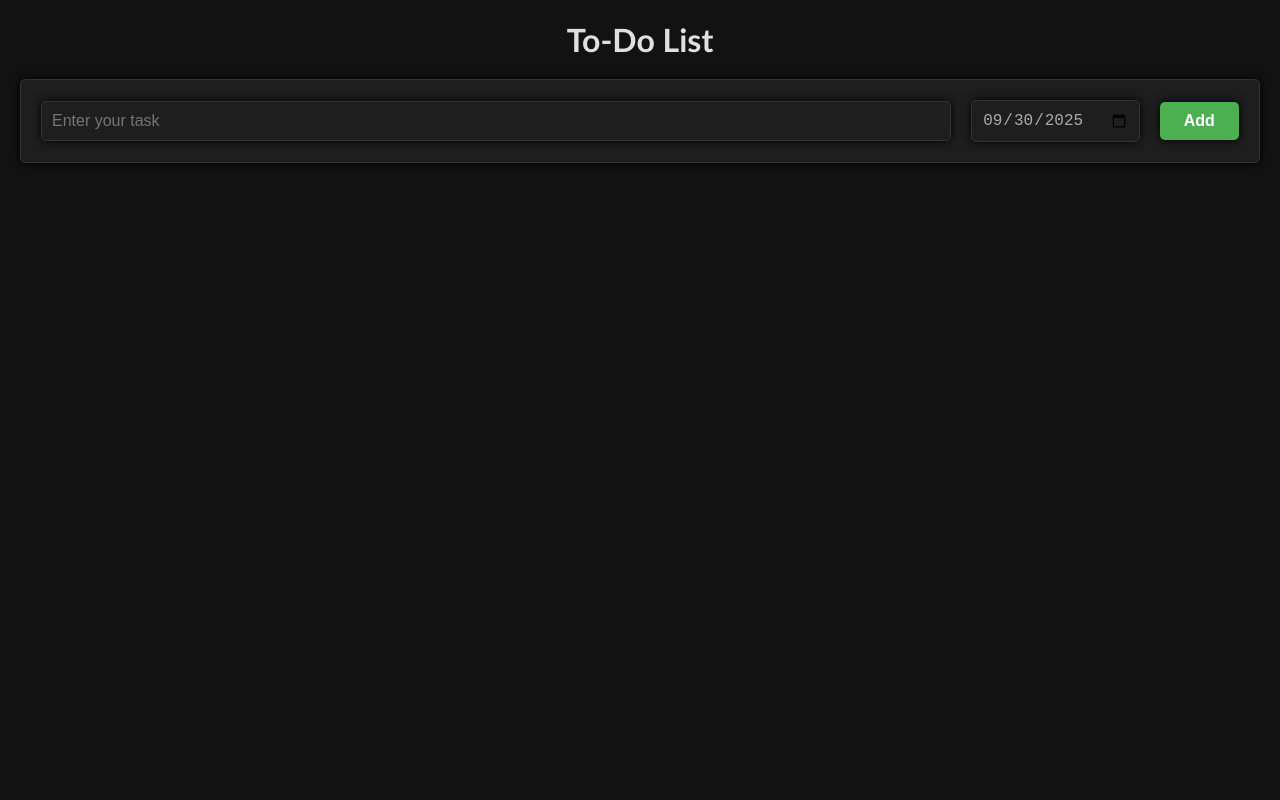
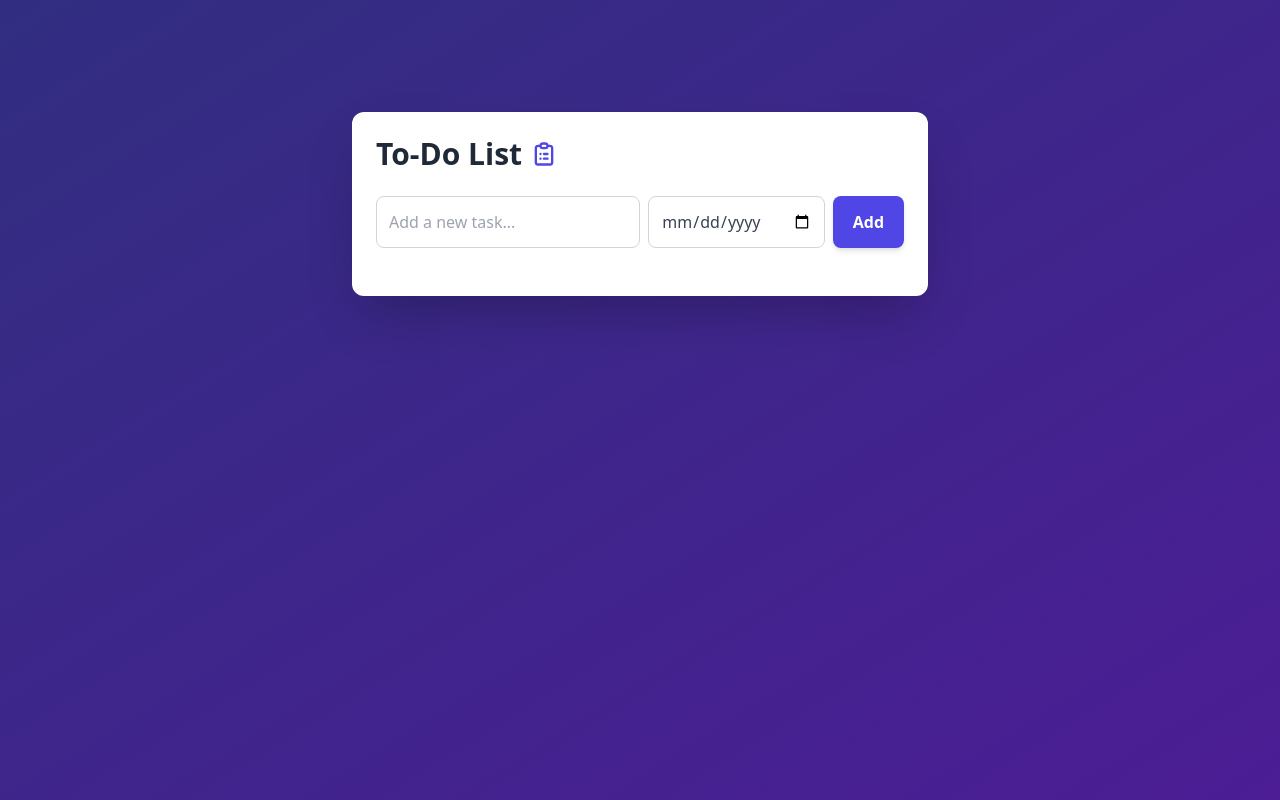
Before and after one commit to SehajdeepSingh95/To-Do-List, a plain HTML site: page index.html in a window 1280 px wide. Drawn offline with nearby package versions, Linux system fonts and the light colour scheme.

Commit message:
Add files via upload

```diff
--- a/index.html
+++ b/index.html
@@ -3,20 +3,38 @@
 <head>
     <meta charset="UTF-8">
     <meta name="viewport" content="width=device-width, initial-scale=1.0">
-    <link rel="stylesheet" href="style.css">
-    <title>Document</title>
+    <link href="https://cdn.jsdelivr.net/npm/tailwindcss@2.2.19/dist/tailwind.min.css" rel="stylesheet">
+    <title>Tailwind To-Do List</title>
 </head>
-<body>
-    <div class="container">
-        <h1>To-Do List</h1>
-        <div class="inputContainer">
-            <input type="text" id="todoInput" placeholder="Enter your task">
-            <input type="date" id="dateInput">
-            <button id="addButton">Add</button>
+<body class="min-h-screen bg-gradient-to-br from-indigo-900 to-purple-900 p-4">
+
+    <div class="todo_app w-full max-w-xl bg-white mx-auto mt-24 p-6 rounded-xl shadow-2xl">
+
+        <h1 class="text-3xl font-extrabold text-gray-800 flex items-center mb-6">
+            To-Do List
+            <svg xmlns="http://www.w3.org/2000/svg" class="w-7 h-7 ml-2 text-indigo-600" fill="none" viewBox="0 0 24 24" stroke="currentColor">
+                <path stroke-linecap="round" stroke-linejoin="round" stroke-width="2" d="M9 5H7a2 2 0 00-2 2v12a2 2 0 002 2h10a2 2 0 002-2V7a2 2 0 00-2-2h-2M9 5a2 2 0 002 2h2a2 2 0 002-2M9 5a2 2 0 012-2h2a2 2 0 012 2m-3 7h3m-3 4h3m-6-4h.01M9 16h.01" />
+            </svg>
+        </h1>
+
+        <div class="input_container flex space-x-2 mb-6">
+            <input
+                type="text"
+                placeholder="Add a new task..."
+                class="todo_input flex-grow p-3 border border-gray-300 rounded-lg focus:outline-none focus:ring-2 focus:ring-indigo-500 text-gray-700 transition duration-150">
+            <input
+                type="date"
+                class="todo_date flex-grow p-3 border border-gray-300 rounded-lg focus:outline-none focus:ring-2 focus:ring-indigo-500 text-gray-700 transition duration-150">
+            <button
+                class="todo_button bg-indigo-600 hover:bg-indigo-700 text-white font-semibold py-3 px-5 rounded-lg transition duration-150 ease-in-out shadow-md hover:shadow-lg">
+                Add
+            </button>
         </div>
-        <ul id="todoList"></ul>
+
+        <ul class="todo_list space-y-3">
+        </ul>
+
     </div>
-
+<script src="./script.js"></script>
 </body>
-<script src="script.js"></script>
 </html>
```
